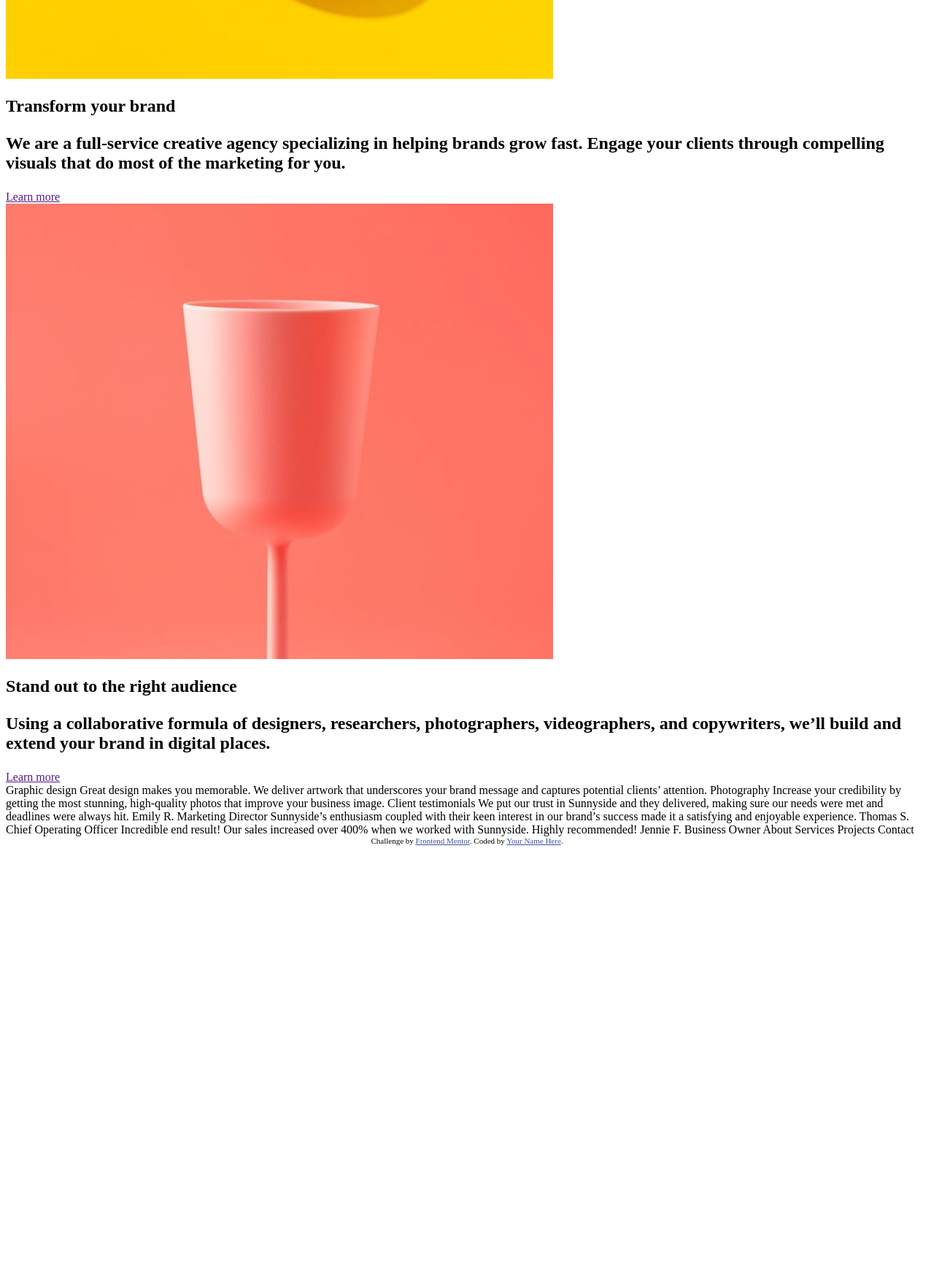
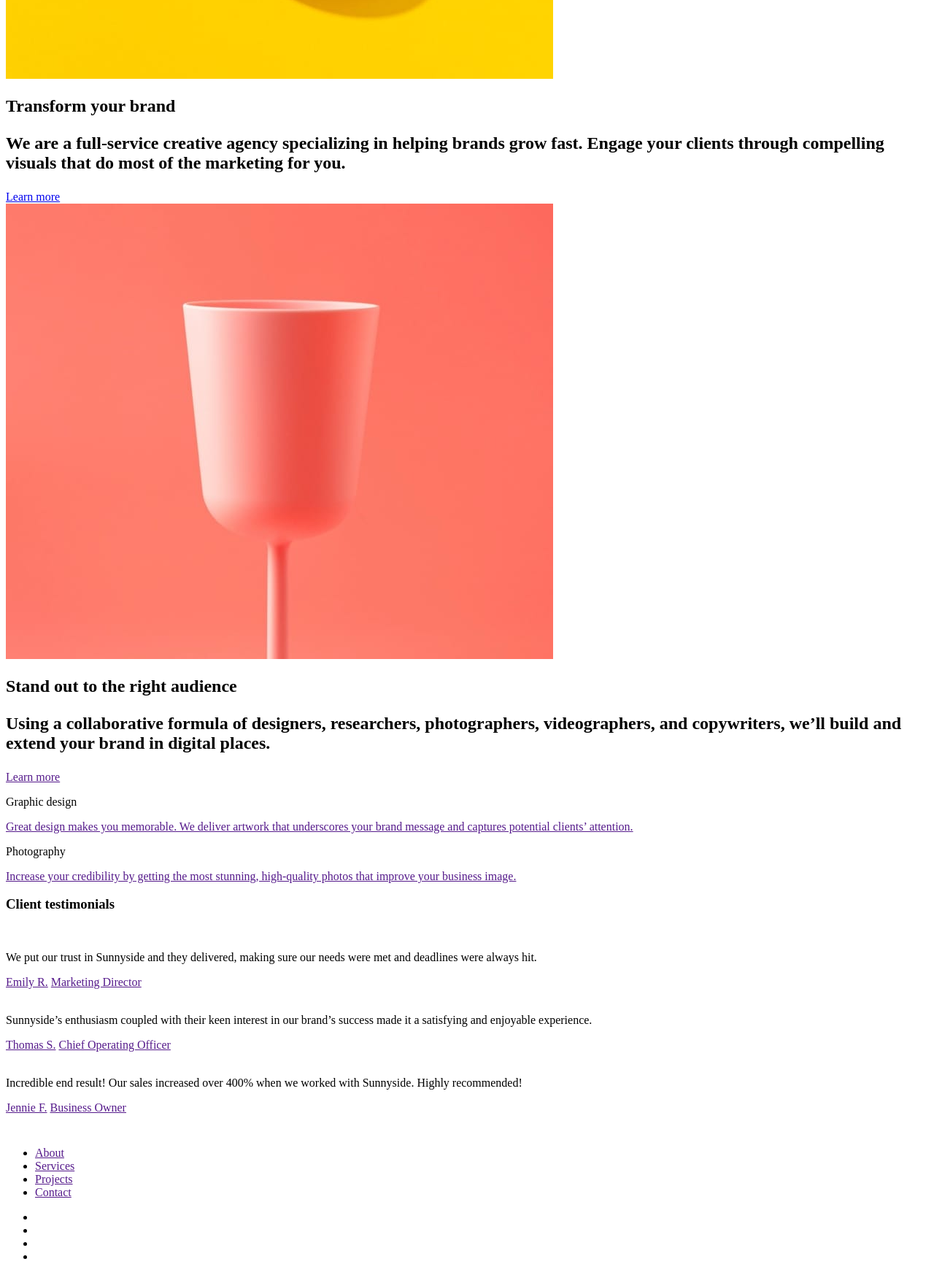
Before and after one commit to VMirandaCA/Sunnyside-agency-landing-page, a plain HTML site: page index.html in a window 1280 px wide. Shown: the part 720-2467 px from the top of the page at 73% size. Before the commit the page ends 1886 px from the top, so only its background shows below. Drawn offline with Linux system fonts and the light colour scheme.

Commit message:
continuação

```diff
--- a/index.html
+++ b/index.html
@@ -1,12 +1,12 @@
 <!DOCTYPE html>
-<html lang="en">
+  <html lang="PT-BR">
   <head>
     <meta charset="UTF-8">
-  <meta name="viewport" content="width=device-width, initial-scale=1.0"> <!-- displays site properly based on user's device -->
+    <meta name="viewport" content="width=device-width, initial-scale=1.0">
 
     <link rel="icon" type="image/png" sizes="32x32" href="./images/favicon-32x32.png">
 
-  <link rel="stylesheet" href="/src/css/index.css">
+    <link rel="stylesheet" href="/src/css/style.css">
 
     <title>Frontend Mentor | Sunnyside agency landing page</title>
 
@@ -19,6 +19,7 @@
         <h1 class="texto_cabecalho">
           We are creatives</h1>
 
+        <i></i>
         <nav>
           <ul>
             <li><a href="">About</a></li>
@@ -29,21 +30,24 @@
         </nav>
       </header>
 
-    <div>
-      <section>
-        <img src="/src/images/mobile/image-transform.jpg" alt="">
-        <div>
-          <h2> Transform your brand
-            <p>We are a full-service creative agency specializing in helping brands grow fast. Engage your clients through compelling visuals that do most of the marketing for you.</p>
+      <div class="area1">
+
+        <section class="campoCima transfrorm">
+          <img src="/src/images/mobile/image-transform.jpg" alt="foto de um ovo">
+
+          <div class="area1.1">
+            <h2 class="tituloTransform tituloarea1"> Transform your brand
+              <p class="resumoTransform">We are a full-service creative agency specializing in helping brands grow fast. Engage your clients through compelling visuals that do most of the marketing for you.</p>
             </h2>
-          <a href="">Learn more</a>
+            <a href="#">Learn more</a>
           </div>
         </section>
 
-      <section>
+        <section class="campoBaixo">
           <img src="./src/images/mobile/image-stand-out.jpg" alt="">
-        <div>
-          <h2>Stand out to the right audience
+
+          <div class="area1.2">
+            <h2 class="tituloStandOut tituloarea1">Stand out to the right audience
               <p> Using a collaborative formula of designers, researchers, photographers, videographers, and copywriters, we’ll build and extend your brand in digital places.</p>
             </h2>
             <a href="">Learn more</a>
@@ -51,44 +55,72 @@
         </section>
       </div>
 
+      <div class="campoesquerdo">
+        <section>
+          <p> Graphic design</p>
+          <a href=""> Great design makes you memorable. We deliver artwork that underscores your brand message and captures potential clients’ attention.</a>
+        </section>
+
+        <section class="campoDireeito">
+          <p>Photography</p>
+          <a href="">Increase your credibility by getting the most stunning, high-quality photos that improve your business image.</a>
+        </section>
+      </div>
+
+      <div>
+        <h3> Client testimonials</h3>
+        <section>
+          <img src="" alt="">
+            <p>We put our trust in Sunnyside and they delivered, making sure our needs were met and deadlines were always hit.</p>
+            <a href="">Emily R.</a>
+            <a href=""> Marketing Director</a>
+        </section>
+
+        <section>
+          <img src="" alt="">
+            <p>Sunnyside’s enthusiasm coupled with their keen interest in our brand’s success made it a satisfying and enjoyable experience.</p>
+            <a href="">Thomas S.</a>
+            <a href="">Chief Operating Officer</a>
+        </section>
+
+        <section>
+          <img src="" alt="">
+            <p>Incredible end result! Our sales increased over 400% when we worked with Sunnyside. Highly recommended!</p>
+            <a href="">Jennie F.</a>
+            <a href="">Business Owner</a>
+        </section>
+      </div>
     </main>
 
+    <footer>
 
+      <img src="./src/images/logo.svg" alt="">
 
+      <div>
+        <nav>
+          <ul>
+            <li><a href="">About</a></li>
+            <li><a href="">Services</a></li>
+            <li><a href="">Projects</a></li>
+            <li><a href="">Contact</a></li>
+          </ul>
+        </nav>
+      </div>
 
+      <div>
+        <nav>
+          <ul>
+            <li><a href=""></a></li>
 
+            <li><a href=""></a></li>
 
+            <li><a href=""></a></li>
 
+            <li><a href=""></a></li>
+          </ul>
+        </nav>
+      </div>
 
-
-  Graphic design
-  Great design makes you memorable. We deliver artwork that underscores your brand message and captures potential clients’ attention.
-
-  Photography
-  Increase your credibility by getting the most stunning, high-quality photos that improve your business image.
-
-  Client testimonials
-
-  We put our trust in Sunnyside and they delivered, making sure our needs were met and deadlines were always hit.
-  Emily R.
-  Marketing Director
-
-  Sunnyside’s enthusiasm coupled with their keen interest in our brand’s success made it a satisfying and enjoyable experience.
-  Thomas S.
-  Chief Operating Officer
-
-  Incredible end result! Our sales increased over 400% when we worked with Sunnyside. Highly recommended!
-  Jennie F.
-  Business Owner
-
-  About
-  Services
-  Projects
-  Contact
-
-  <div class="attribution">
-    Challenge by <a href="https://www.frontendmentor.io?ref=challenge" target="_blank">Frontend Mentor</a>.
-    Coded by <a href="#">Your Name Here</a>.
-  </div>
+    </footer>
   </body>
   </html>
```
Also changed, not shown: src/css/style.css (renamed from src/css/index.css). Lines whose indentation alone changed are shown as unchanged.
